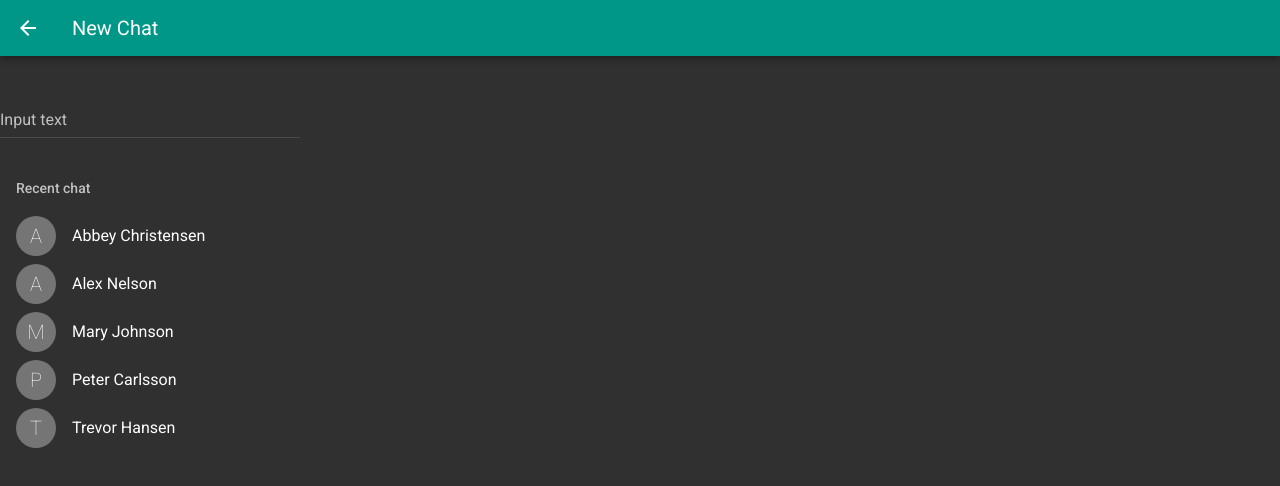
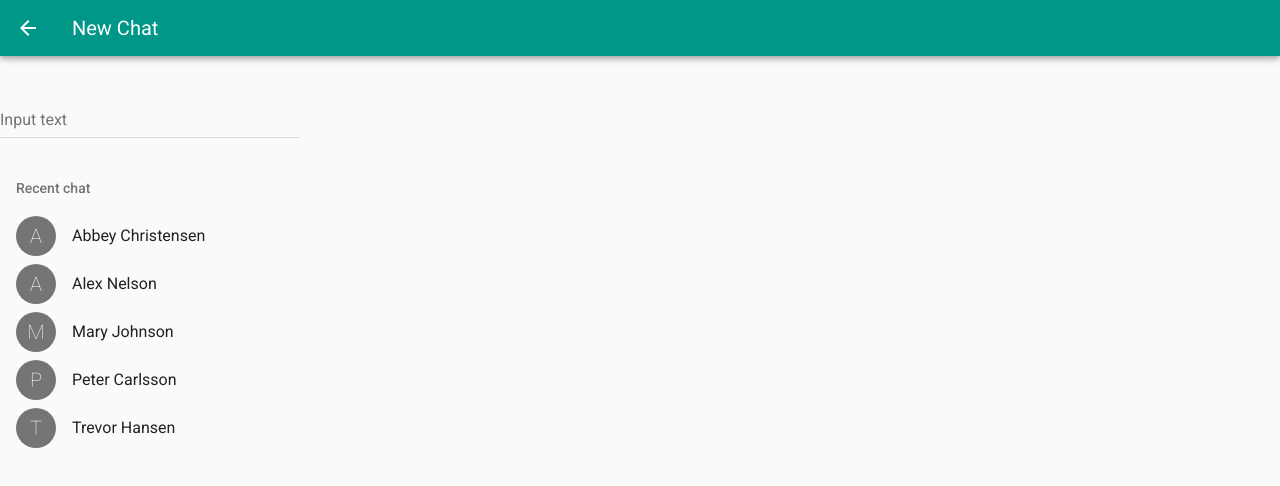
Before and after one commit to EricHripko/x-material, a plain HTML site: page index.html in a window 1280 px wide. Drawn offline with Linux system fonts and the light colour scheme.

Commit message:
More code refactoring
Remove leftover code from texting
Put widget tinting & elevation functionality into a separate mix-in and
use where appropriate
Update old references to themes
Change theme constructor to be more verbose
Fixes for Firefox - use standardised ‘textContext’ instead of
‘innerText’, do not rely on ‘event’ object

```diff
--- a/js/x-material-button.js
+++ b/js/x-material-button.js
@@ -1,12 +1,13 @@
 xtag.register("m-button", {
+    mixins: ["m-element"],
     lifecycle: {
         created: function() {
             // Create a text view to go inside the element
             this.text = document.createElement("m-text-view");
-            this.text.innerText = this.innerText;
+            this.text.textContent = this.textContent;
             this.text.setAttribute("text-style", "button");
             // Insert it
-            this.innerText = "";
+            this.textContent = "";
             this.appendChild(this.text);
             // Setup default properties
             this.defaultElevation = 2;
@@ -15,15 +16,6 @@ xtag.register("m-button", {
         }
     },
     accessors: {
-        elevation: {
-            attribute: {},
-            get: function() {
-                return this._elevation;
-            },
-            set: function(value) {
-                this._elevation = value;
-            }
-        },
         flat: {
             attribute: {},
             get: function() {
@@ -32,17 +24,6 @@ xtag.register("m-button", {
             set: function(value) {
                 this._flat = value;
                 this.defaultElevation = hasValue(value) ? 0 : 2;
-                this.render();
-            }
-        },
-        primary: {
-            attribute: {},
-            get: function() {
-                return this._primary;
-            },
-            set: function(value) {
-                this._primary = value;
-                this.themeColor = hasValue(value) ? theme.color : undefined;
                 this.render();
             }
         },
@@ -58,20 +39,10 @@ xtag.register("m-button", {
         },
         displayText: {
             get: function() {
-                return this.text.innerText;
+                return this.text.textContent;
             },
             set: function(value) {
-                this.text.innerText = value;
-            }
-        },
-        themeColor: {
-            attribute: {},
-            get: function() {
-                return this._themeColor;
-            },
-            set: function(value) {
-                this._themeColor = value;
-                this.render();
+                this.text.textContent = value;
             }
         }
     },
@@ -128,13 +99,13 @@ xtag.register("m-button", {
         }
     },
     events: {
-        tapstart: function() {
+        tapstart: function(e) {
             // Disable events
             if(hasValue(this.disabled))
                 return;
 
             // Animate ripple
-            xm.ripple.make(this);
+            xm.ripple.make(e, this);
 
             if(!hasValue(this.flat))
                 this.elevation = 8;
--- a/js/x-material-simple.js
+++ b/js/x-material-simple.js
@@ -23,7 +23,6 @@ xtag.register("m-text-view", {
                         break;
                     case "secondary":
                         this.style.color = xm.current.textSecondary;
-                        alert(xm.current.textSecondary);
                         break;
                     case "disabled":
                         this.style.color = xm.current.disabled;
@@ -38,7 +37,7 @@ xtag.register("m-divider", {
     lifecycle: {
         created: function () {
             // Setup styles
-            this.style.borderBottom = "solid 1px " + theme.divider;
+            this.style.borderBottom = "solid 1px " + xm.current.divider;
         }
     }
 });
@@ -46,7 +45,7 @@ xtag.register("m-card", {
     lifecycle: {
         created: function () {
             // Setup styles
-            this.style.backgroundColor = theme.card;
+            this.style.backgroundColor = xm.current.card;
         }
     }
 });
@@ -76,53 +75,44 @@ xtag.register("m-image-view", {
                 this._themeColor = value;
                 this.style.backgroundColor = colors[this.themeColor][300];
             }
-        },
+        }
     }
 });
 
 xtag.register("m-icon", {
+    mixins: ["m-element"],
     lifecycle: {
         created: function () {
             // Create a text view to go inside the element
             this.icon = document.createElement("i");
-            this.icon.innerText = this.innerText;
+            this.icon.textContent = this.textContent;
             this.icon.classList.add("material-icons");
             // Insert it
-            this.innerText = "";
+            this.textContent = "";
             this.appendChild(this.icon);
             // Setup styles
             this.icon.style.color = xm.current.iconActive;
         }
     },
     accessors: {
-        themeColor: {
-            attribute: {},
-            get: function() {
-                return this._themeColor;
-            },
-            set: function(value) {
-                this._themeColor = value;
-                this.icon.style.color = colors[this.themeColor][500];
-            }
-        },
-        primary: {
-            attribute: {},
-            get: function() {
-                return this._primary;
-            },
-            set: function(value) {
-                this._primary = value;
-                this.themeColor = xm.current.color;
-            }
-        },
         src: {
             attribute: {},
             get: function() {
-                return this.icon.innerText;
+                return this.icon.textContent;
             },
             set: function(value) {
-                this.icon.innerText = value;
+                this.icon.textContent = value;
             }
+        }
+    },
+    methods: {
+        render: function() {
+            if(hasValue(this.themeColor)) {
+                this.icon.style.color = colors[this.themeColor][500];
+                return;
+            }
+
+            this.icon.style.color = xm.current.iconActive;
         }
     }
 });
--- a/js/x-material-text-field.js
+++ b/js/x-material-text-field.js
@@ -1,4 +1,5 @@
 xtag.register("m-text-field", {
+    mixins: ["m-element"],
     lifecycle: {
         created: function () {
             // Create a text view to go inside the element
@@ -12,7 +13,7 @@ xtag.register("m-text-field", {
             this.activeBorder = document.createElement("div");
             this.activeBorder.classList.add("border-active");
             // Insert it
-            this.innerText = "";
+            this.textContent = "";
             this.appendChild(this.labelView);
             this.appendChild(this.textView);
             this.appendChild(this.defaultBorder);
@@ -39,31 +40,10 @@ xtag.register("m-text-field", {
         hint: {
             attribute: {},
             get: function () {
-                return this.labelView.innerText;
+                return this.labelView.textContent;
             },
             set: function (value) {
-                this.labelView.innerText = value;
-            }
-        },
-        primary: {
-            attribute: {},
-            get: function () {
-                return this._primary;
-            },
-            set: function (value) {
-                this._primary = value;
-                this.themeColor = xm.current.color;
-                this.render();
-            }
-        },
-        themeColor: {
-            attribute: {},
-            get: function () {
-                return this._themeColor;
-            },
-            set: function (value) {
-                this._themeColor = value;
-                this.render();
+                this.labelView.textContent = value;
             }
         }
     },
--- a/js/x-material-toolbar.js
+++ b/js/x-material-toolbar.js
@@ -36,10 +36,10 @@ xtag.register("m-toolbar", {
         text: {
             attribute: {},
             get: function() {
-                return this.textView.innerText;
+                return this.textView.textContent;
             },
             set: function(value) {
-                this.textView.innerText = value;
+                this.textView.textContent = value;
             }
         },
         navIcon: {
@@ -61,10 +61,10 @@ xtag.register("m-toolbar", {
                     // Setup events
                     var themeColor = this.themeColor;
                     xtag.addEvents(this.icon, {
-                        tapstart: function () {
+                        tapstart: function (e) {
                             // Animate ripple
                             this.pressedColor = colors[themeColor][400];
-                            xm.ripple.make(this);
+                            xm.ripple.make(e, this);
                         },
                         tapend: function() {
                             xm.ripple.reset(this);
--- a/js/x-material.js
+++ b/js/x-material.js
@@ -38,8 +38,10 @@ var colors = {
 };
 
 // Material theme
-xm.Theme = function(color, isLight, toolbarStyle) {
-    if (isLight) {
+xm.Theme = function(color, style, toolbarStyle) {
+    // Setup general styles
+    switch (style) {
+        default:
             this.disabledElevatedFore = "rgba(0, 0, 0, 0.26)";
             this.disabledElevatedBack = "rgba(0, 0, 0, 0.12)";
             this.disabledFlatFore = "rgba(153, 153, 153, 0.40)";
@@ -53,8 +55,8 @@ xm.Theme = function(color, isLight, toolbarStyle) {
             this.iconInactive = "rgba(0, 0, 0, 0.26)";
             this.divider = "rgba(0, 0, 0, 0.12)";
             this.card = "white";
-    }
-    else {
+            break;
+        case "dark":
             this.disabledElevatedFore = "rgba(255, 255, 255, 0.30)";
             this.disabledElevatedBack = "rgba(255, 255, 255, 0.12)";
             this.disabledFlatFore = "rgba(255, 255, 255, 0.30)";
@@ -67,10 +69,10 @@ xm.Theme = function(color, isLight, toolbarStyle) {
             this.iconActive = "white";
             this.iconInactive = "rgba(255, 255, 255, 0.30)";
             this.divider = "rgba(255, 255, 255, 0.12)";
-        this.car = "#424242";
+            this.card = "#424242";
+            break;
     }
-
-    this.color = color;
+    // Setup toolbar styles
     switch(toolbarStyle) {
         default:
             this.appBarBack = "#212121";
@@ -88,10 +90,13 @@ xm.Theme = function(color, isLight, toolbarStyle) {
             this.appBarIcon = "light";
             break;
     }
+
+    // Set theme primary and accent colours
+    this.color = color;
 };
 
 // Setup the default current theme
-xm.current = new xm.Theme("teal", false, "dark");
+xm.current = new xm.Theme("teal", "light", "dark");
 
 // Reset the ripple in the element
 xm.ripple.reset = function (element) {
@@ -99,7 +104,7 @@ xm.ripple.reset = function (element) {
         element.ink.style.opacity = 0;
 };
 // Create the ripple in the element
-xm.ripple.make = function (element) {
+xm.ripple.make = function (event, element) {
     // Initialise the animation
     if(element.ink)
         element.removeChild(element.ink);
@@ -123,28 +128,16 @@ function hasValue(value) {
     return value !== undefined;
 }
 
-xtag.register("m-subhead", {
-    lifecycle: {
-        created: function() {
-            // Create a text view to go inside the element
-            this.textView = document.createElement("m-text-view");
-            this.textView.textStyle = "body2";
-            // Insert it
-            this.innerText = "";
-            this.appendChild(this.textView);
-            // Setup styles
-            this.textView.textColor = "secondary";
-        }
-    },
+// Mixin that provides the way to access
+xtag.mixins["m-element"] = {
     accessors: {
-        themeColor: {
+        elevation: {
             attribute: {},
             get: function() {
-                return this._themeColor;
+                return this._elevation;
             },
             set: function(value) {
-                this._themeColor = value;
-                this.textView.style.color = colors[this.themeColor][500];
+                this._elevation = value;
             }
         },
         primary: {
@@ -155,16 +148,59 @@ xtag.register("m-subhead", {
             set: function(value) {
                 this._primary = value;
                 this.themeColor = hasValue(value) ? xm.current.color : undefined;
+
+                if(this.render instanceof Function)
+                    this.render();
             }
         },
+        themeColor: {
+            attribute: {},
+            get: function() {
+                return this._themeColor;
+            },
+            set: function(value) {
+                this._themeColor = value;
+
+                if(this.render instanceof Function)
+                    this.render();
+            }
+        }
+    }
+};
+
+xtag.register("m-subhead", {
+    mixins: ["m-element"],
+    lifecycle: {
+        created: function() {
+            // Create a text view to go inside the element
+            this.textView = document.createElement("m-text-view");
+            this.textView.textStyle = "body2";
+            // Insert it
+            this.textContent = "";
+            this.appendChild(this.textView);
+            // Setup styles
+            this.textView.textColor = "secondary";
+        }
+    },
+    accessors: {
         text: {
             attribute: {},
             get: function() {
-                return this.textView.innerText;
+                return this.textView.textContent;
             },
             set: function(value) {
-                this.textView.innerText = value;
+                this.textView.textContent = value;
             }
+        }
+    },
+    methods: {
+        render: function () {
+            if(hasValue(this.themeColor)) {
+                this.textView.style.color = colors[this.themeColor][500];
+                return;
+            }
+
+            this.textView.textColor = "secondary";
         }
     }
 });
@@ -201,9 +237,9 @@ xtag.register("m-item-single", {
         }
     },
     events: {
-        tapstart: function () {
+        tapstart: function (e) {
             // Animate ripple
-            xm.ripple.make(this);
+            xm.ripple.make(e, this);
         },
         tapend: function () {
             this.resetAnimation();
```
Also changed, not shown: index.html (+0 -10 lines), settings.html (+2 -2 lines). Lines whose indentation alone changed are shown as unchanged.
